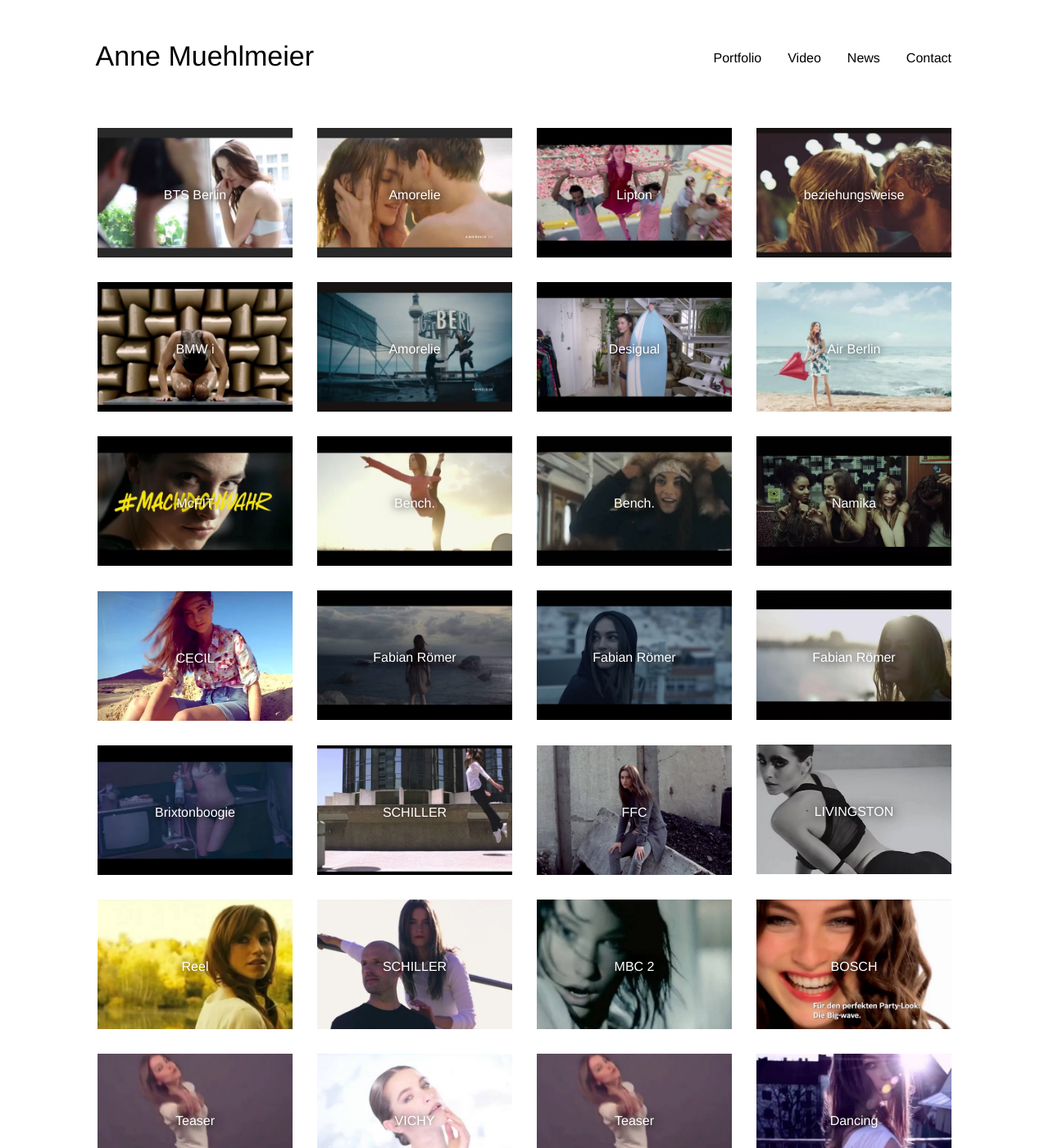
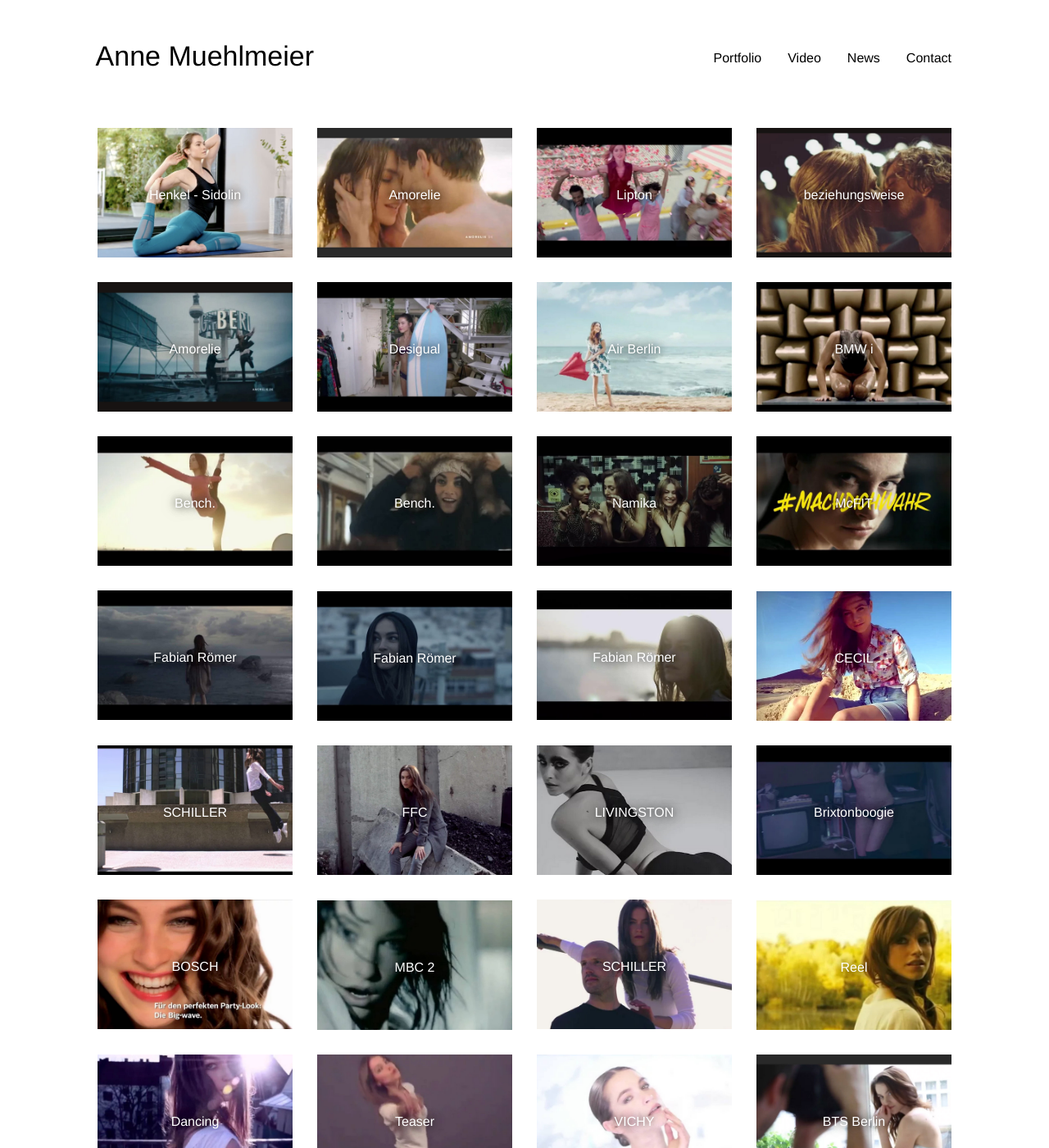
Before and after one commit to danbender/annemuehlmeier.com, a Jekyll site: the page built from video/index.html, in a window 1280 px wide and 1400 px high. Shown: the whole window at 82% size. Built offline with Jekyll 4.4.1, drawn with Linux system fonts in a browser that asks for light colours.

Commit message:
DB / Add lazyloading to website / new video (sidolin)

```diff
--- a/_layouts/default.html
+++ b/_layouts/default.html
@@ -52,6 +52,7 @@
 
 </div>
 
+<script src="{{ site.url }}/js/lazysizes.min.js"></script>
 <script src="{{ site.url }}/js/imagesloaded.pkgd.min.js"></script>
 <script src="{{ site.url }}/js/masonry.pkgd.min.js"></script>
 <script src="{{ site.url }}/js/classie.js"></script>
--- a/_posts/video/2015-12-12-027.markdown
+++ b/_posts/video/2015-12-12-027.markdown
@@ -1,9 +1,9 @@
 ---
 layout: default
 date:   2015-04-07 08:05:00
-video_id: 181372639
-thumb: 181372639.jpg
-video_title: BTS Berlin
+video_id: 213405092
+thumb: 213405092.jpg
+video_title: Henkel - Sidolin
 category:
 - video
 ---
--- a/index.html
+++ b/index.html
@@ -11,7 +11,7 @@
 			{% for post in site.categories['portfolio'] %}
 			<li>
 				<figure>
-					<img src="{{ site.url }}/portfolio/photo/thumb/portfolio/{{ post.photo }}" alt="{{ Anne Muehlmeier - Model und Schauspielerin }}"/>
+					<img class="lazyload" src="{{ site.url }}/portfolio/photo-placeholder.png" data-src="{{ site.url }}/portfolio/photo/thumb/portfolio/{{ post.photo }}" alt="{{ Anne Muehlmeier - Model und Schauspielerin }}"/>
 				</figure>
 			</li>
 			{% endfor %}
--- a/video/index.html
+++ b/video/index.html
@@ -11,7 +11,7 @@
       {% for post in site.categories['video'] %}
       <li>
         <figure>
-          <img src="{{ site.url }}/portfolio/video/{{ post.thumb }}" alt="{{ Anne Muehlmeier - Model und Schauspielerin }}" class="video_thumb"/>
+          <img  class="video_thumb lazyload" src="{{ site.url }}/portfolio/video-placeholder.png" data-src="{{ site.url }}/portfolio/video/{{ post.thumb }}" alt="{{ Anne Muehlmeier - Model und Schauspielerin }}"/>
         </figure>
         <span class="video-title">{{ post.video_title }}</span>
       </li>
@@ -43,7 +43,7 @@
   function pauseAll() {
     $('iframe[src*="vimeo.com"]').each(function () {
       $f(this).api('pause');
-      console.log(this)
+      // console.log(this)
     });
   }
 
```
Also changed, not shown: _posts/video/2015-12-12-000.markdown (added, +9 -0 lines), js/cbpGridGallery.js (line endings or trailing spaces), js/lazysizes.min.js (added), portfolio/photo-placeholder.png (added), portfolio/video-placeholder.png (added), portfolio/video/213405092.jpg (added).
